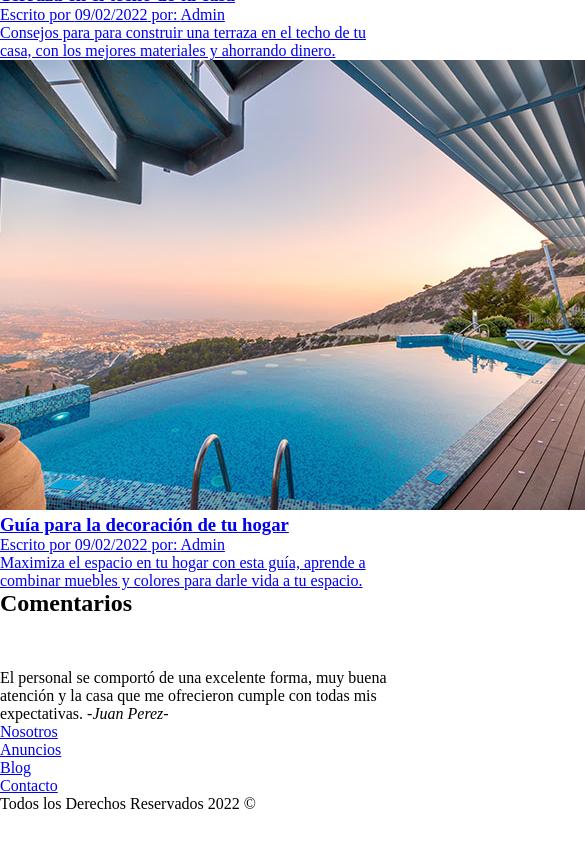
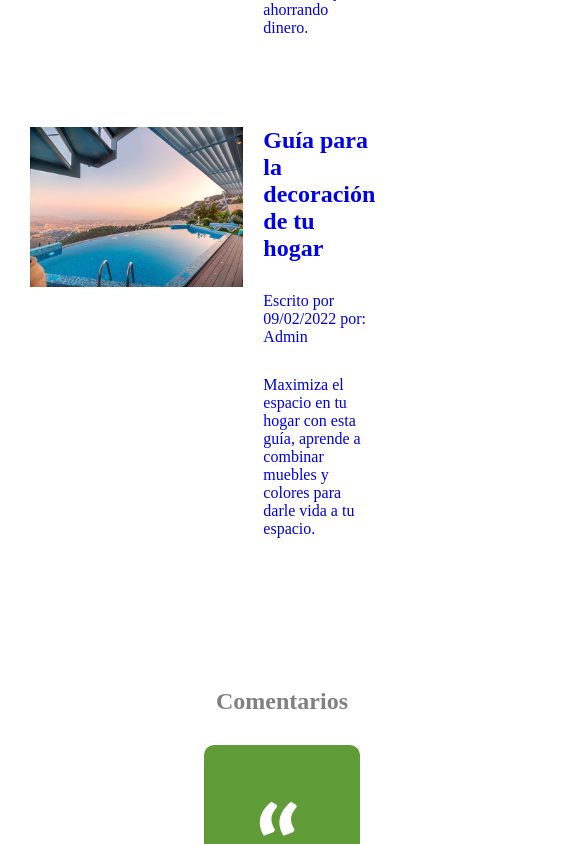
Before and after one commit to EmmaVZ89/Inmobiliaria, a plain HTML site: page index.html in a window 390 px wide. Shown: the part 4160-5004 px from the top of the page, 585 px wide, since content can reach past the window. Before the commit the page ends 4973 px from the top, so only its background shows below. Drawn offline with Linux system fonts and the light colour scheme.

Commit message:
se termina la primer version sin diseño responsive

```diff
--- a/css/estilos.css
+++ b/css/estilos.css
@@ -220,3 +220,117 @@ main > h2 {
   box-shadow: 3px 3px gray;
   transition: background-color 0.5s, box-shadow 0.5s;
 }
+
+/*Guia y consejos*/
+
+.blog{
+  display: flex;
+  flex-direction: column;
+  width: 50%;
+  margin: 30px;
+  float: left;
+}
+
+.blog>h2{
+  text-align: center;
+  padding-bottom: 30px;
+  color: gray;
+}
+
+.blog-article{
+  margin-bottom: 30px;
+}
+
+.blog-article:hover{
+  box-shadow: 2px 3px 4px gray;
+  transition: box-shadow 1s;
+}
+
+.a-blog{
+  width: 100%;
+  display: flex;
+  text-decoration: none;
+  padding-bottom: 30px;
+}
+
+.img-blog{
+  width: 15rem;
+  height: 10rem;
+  object-fit: cover;
+}
+
+.div-blog{
+  padding-left: 20px;
+}
+
+.div-blog>h3{
+  padding-bottom: 30px;
+  font-size: 1.5rem;
+}
+
+.div-blog>p{
+  padding-bottom: 30px;
+}
+
+
+/* Comentarios */
+
+.comentarios{
+  width: 40%;
+  float: right;
+  margin-right: 30px;
+}
+
+.h2-comentarios{
+  color: gray;
+  text-align: center;
+  padding-bottom: 30px;
+  padding-top: 30px;
+}
+
+.quote-comentarios{
+  color: white;
+  background-color: rgb(95, 155, 55);
+  border-radius: 10px;
+  padding: 50px;
+  line-height: 3rem;
+}
+
+.cita-comentarios{
+  display: block;
+  text-align: right;
+}
+
+
+/* footer */
+
+.footer{
+  clear: both;
+  background-color: rgb(7, 4, 4);
+  display: flex;
+  justify-content: space-between;
+  align-items: center;
+  padding-right: 20px;
+}
+
+.footer>p{
+  color: white;
+}
+
+.nav-footer {
+  display: flex;
+  align-items: center;
+  height: 50px;
+  right: 0;
+}
+
+.nav-footer > ul {
+  display: flex;
+  list-style: none;
+}
+
+.nav-footer a {
+  text-decoration: none;
+  color: white;
+  padding: 10px 20px;
+}
--- a/index.html
+++ b/index.html
@@ -152,50 +152,55 @@
       <a href="./contacto.html" class="btn-contacto">Contactános</a>
     </section>
 
-    <section>
+    <div>
+    <section class="blog">
       <!--Guia y consejos-->
       <h2>Nuestro Blog</h2>
 
-      <article>
-        <a href="#">
-          <img src="./img/blog1.jpg" alt="post 1" />
+      <article class="blog-article">
+        <a class="a-blog" href="#">
+          <img class="img-blog" src="./img/blog1.jpg" alt="post 1" />
+          <div class="div-blog">
             <h3>Terraza en el techo de tu casa</h3>
             <p>Escrito por <date>09/02/2022</date> por: <span>Admin</span></p>
             <p>
               Consejos para para construir una terraza en el techo de tu casa, con
               los mejores materiales y ahorrando dinero.
             </p>
+          </div>
         </a>
       </article>
 
-      <article>
-        <a href="#">
-          <img src="./img/blog2.jpg" alt="post 2" />
+      <article class="blog-article">
+        <a class="a-blog" href="#">
+          <img class="img-blog" src="./img/blog2.jpg" alt="post 2" />
+          <div class="div-blog">
           <h3>Guía para la decoración de tu hogar</h3>
           <p>Escrito por <date>09/02/2022</date> por: <span>Admin</span></p>
           <p>
             Maximiza el espacio en tu hogar con esta guía, aprende a combinar
             muebles y colores para darle vida a tu espacio.
           </p>
+        </div>
         </a>
       </article>
     </section>
 
-    <aside>
+    <aside class="comentarios">
       <!--Comentario de clientes-->
-      <h2>Comentarios</h2>
-      <img src="./img/comilla.svg" alt="comillas" />
-      <blockquote>
+      <h2 class="h2-comentarios">Comentarios</h2>
+      <blockquote class="quote-comentarios">
+        <img class="img-comentarios" src="./img/comilla.svg" alt="comillas" />
         El personal se comportó de una excelente forma, muy buena atención y la
         casa que me ofrecieron cumple con todas mis expectativas.
-        <cite>-Juan Perez-</cite>
+        <cite class="cita-comentarios">-Juan Perez-</cite>
       </blockquote>
       <!--Es una cita-->
     </aside>
 
-    <footer>
+    <footer class="footer">
       <!--El mismo nav que en el header-->
-      <nav>
+      <nav class="nav-footer">
         <ul>
           <li><a href="./nosotros.html">Nosotros</a></li>
           <li><a href="./anuncios.html">Anuncios</a></li>
```
Lines whose indentation alone changed are shown as unchanged.
